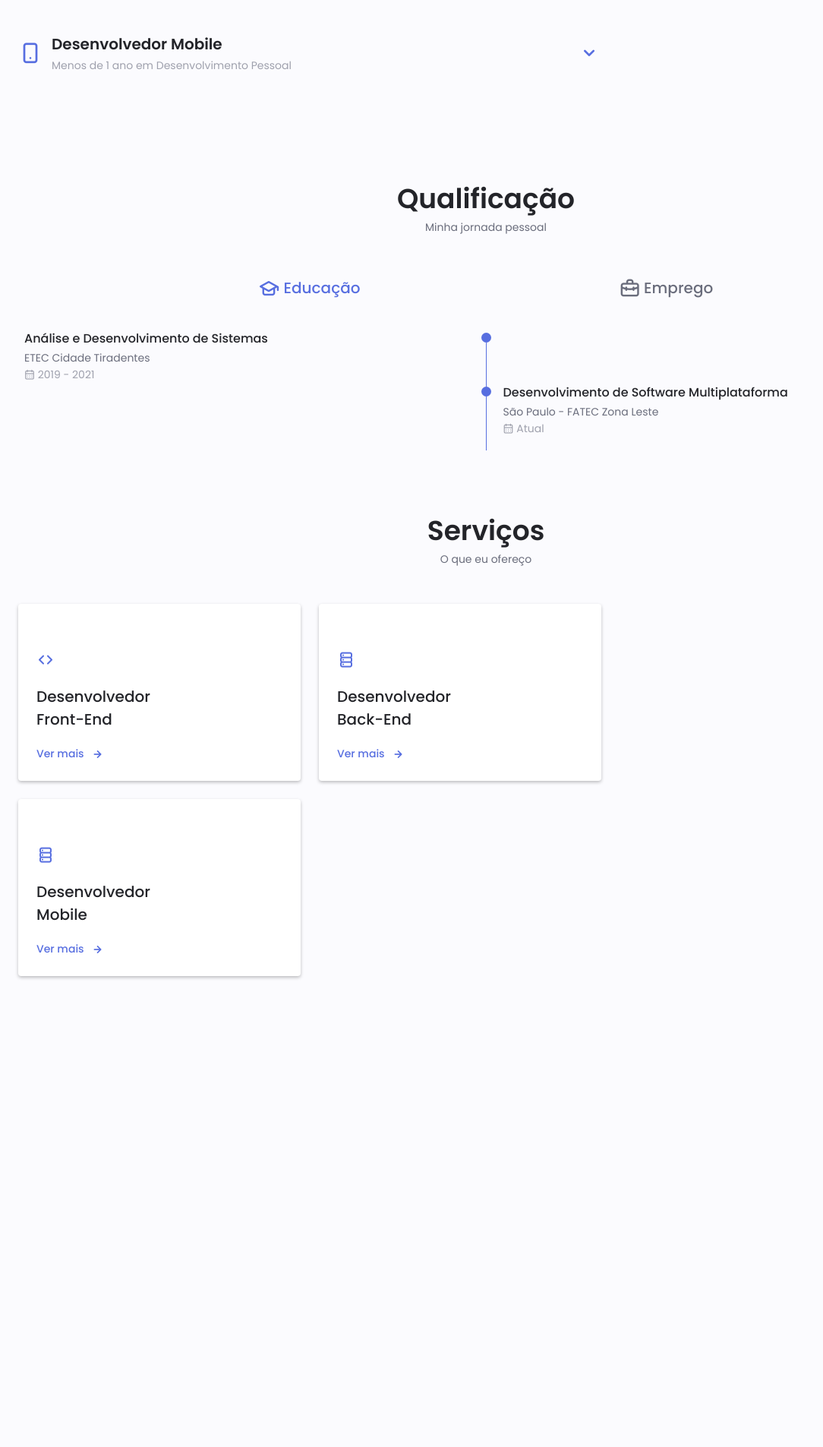
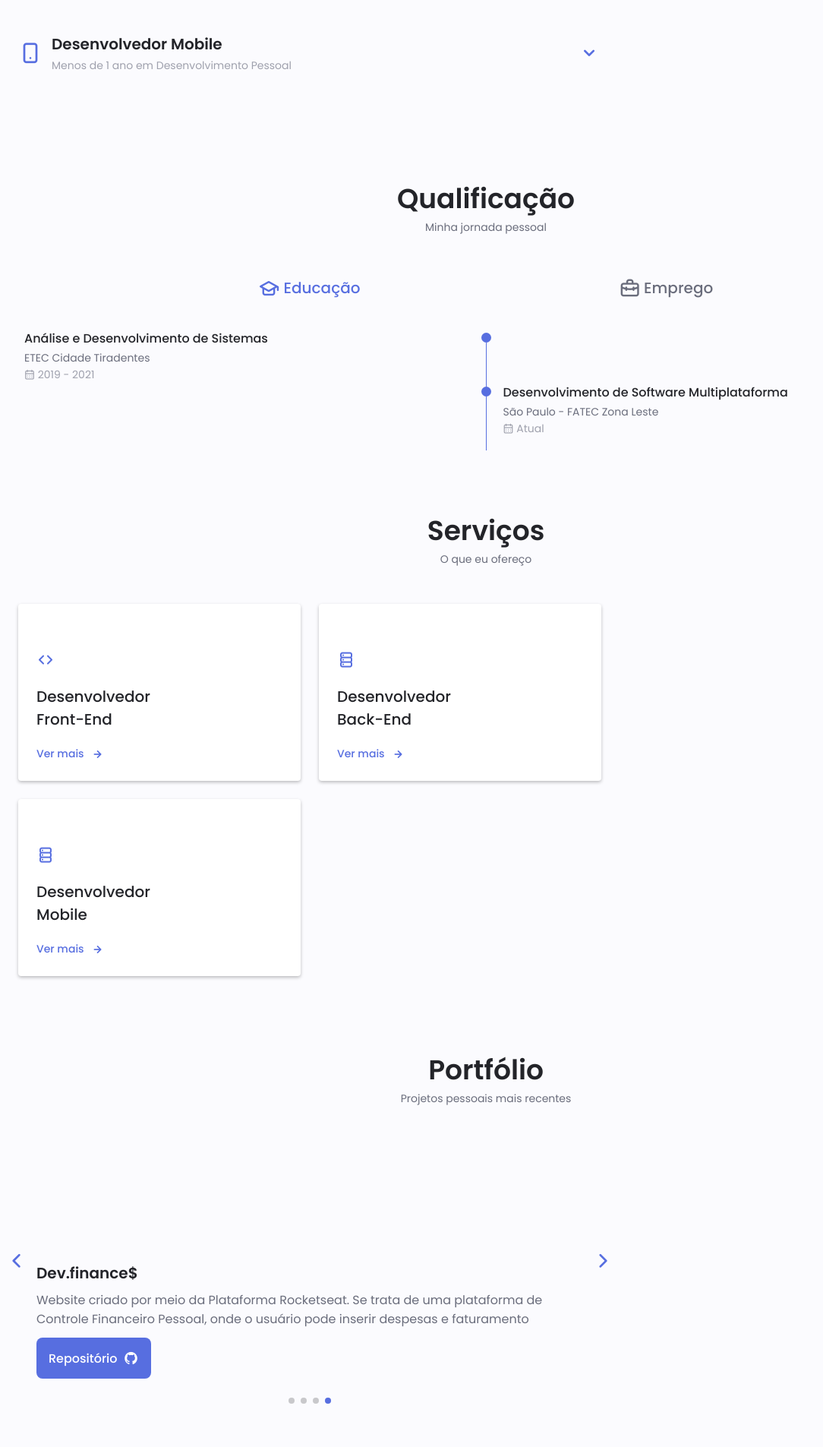
Before and after one commit to Gustavo-Nasc/Portfolio, a PHP site: page / in a window 1280 px wide. Shown: the part 1575-3480 px from the top of the page at 76% size, without its empty margins (0-1084 px from the left). Before the commit the page ends 2864 px from the top, so only its background shows below. Run offline with PHP 8.4, Linux system fonts and the light colour scheme; grey boxes are pictures that could not be loaded.

Commit message:
:pencil: Modify index, styles & js adding Portfolio and added projects.html

```diff
--- a/assets/css/styles.css
+++ b/assets/css/styles.css
@@ -742,6 +742,64 @@ img {
 }
 
 /*==================== PORTFOLIO ====================*/
+.portfolio__container {
+  overflow: initial;
+}
+
+.portfolio__content {
+  padding: 0 1.5rem;
+}
+
+.portfolio__video {
+  width: 265px;
+  border-radius: 0.5rem;
+  justify-self: center;
+}
+
+.portfolio__title {
+  font-size: var(--h3-font-size);
+  margin-bottom: var(--mb-0-5);
+}
+
+.portfolio__description {
+  margin-bottom: var(--mb-0-75);
+}
+
+.portfolio__button:hover .button__icon {
+  transform: translateX(0.25rem);
+}
+
+.swiper-button-prev::after,
+.swiper-button-next::after {
+  content: "";
+}
+
+.swiper-portfolio-icon {
+  font-size: 2rem;
+  color: var(--first-color);
+}
+
+.swiper-button-prev {
+  left: -1rem;
+}
+
+.swiper-button-next {
+  right: -1rem;
+}
+
+.swiper-container-horizontal > .swiper-pagination-bullets {
+  bottom: -2.5rem;
+}
+
+.swiper-pagination-bullet-active {
+  background-color: var(--first-color);
+}
+
+.swiper-button-prev,
+.swiper-button-next,
+.swiper-pagination-bullet {
+  outline: none;
+}
 
 /*==================== PROJECT IN MIND ====================*/
 
--- a/assets/js/main.js
+++ b/assets/js/main.js
@@ -92,7 +92,18 @@ modalCloses.forEach((modalClose, i) => {
 })
 
 /*==================== PORTFOLIO SWIPER  ====================*/
-
+let swiper = new Swiper('.portfolio__container', {
+    cssMode: true,
+    loop: true,
+    navigation: {
+        nextEl: '.swiper-button-next',
+        prevEl: '.swiper-button-prev',
+    },
+    pagination: {
+        el: '.swiper-pagination',
+        clickable: true,
+    }
+});
 
 /*==================== TESTIMONIAL ====================*/
 
--- a/index.html
+++ b/index.html
@@ -9,7 +9,7 @@
     <link rel="stylesheet" href="https://unicons.iconscout.com/release/v4.0.0/css/line.css">
 
     <!--==================== SWIPER CSS ====================-->
-    <link rel="stylesheet" href="">
+    <link rel="stylesheet" href="./assets/css/swiper-bundle.min.css">
 
     <!--==================== CSS ====================-->
     <link rel="stylesheet" href="./assets/css/styles.css">
@@ -44,14 +44,32 @@
                     </li>
 
                     <li class="nav__item">
+                        <a href="#qualification" class="nav__link">
+                            <i class="uil uil-notebooks nav__icon"></i> Qualificação
+                        </a>
+                    </li>
+
+                    <li class="nav__item">
                         <a href="#services" class="nav__link">
                             <i class="uil uil-bag nav__icon"></i> Serviços
                         </a>
                     </li>
 
                     <li class="nav__item">
-                        <a href="#portifolio" class="nav__link">
+                        <a href="#portfolio" class="nav__link">
                             <i class="uil uil-document-layout-left nav__icon"></i> Portfólio
+                        </a>
+                    </li>
+
+                    <li class="nav__item">
+                        <a href="#project" class="nav__link">
+                            <i class="uil uil-presentation-edit nav__icon"></i> Em Mente
+                        </a>
+                    </li>
+
+                    <li class="nav__item">
+                        <a href="#comments" class="nav__link">
+                            <i class="uil uil-comment-alt-dots nav__icon"></i> Comentários
                         </a>
                     </li>
 
@@ -377,7 +395,7 @@
         </section>
 
         <!--==================== QUALIFICATION ====================-->
-        <section class="qualification section">
+        <section class="qualification section" id="qualification">
             <h2 class="section__title">Qualificação</h2>
             <span class="section__subtitle">Minha jornada pessoal</span>
             <div class="qualification__container">
@@ -581,16 +599,98 @@
 
         <!--==================== PORTFOLIO ====================-->
         <section class="portfolio section" id="portfolio">
+            <h2 class="section__title">Portfólio</h2>
+            <span class="section__subtitle">Projetos pessoais mais recentes</span>
 
+            <div class="portfolio__container container swiper-container">
+                <div class="swiper-wrapper">
+                    <!--==================== PORTFOLIO 1 ====================-->
+                    <div class="portfolio__content grid swiper-slide">
+                        <video src="" autoplay loop class="portfolio__video"></video>
+
+                        <div class="portfolio__data">
+                            <h3 class="portfolio__title">Dev.finance$</h3>
+                            <p class="portfolio__description">
+                                Website criado por meio da Plataforma Rocketseat. Se trata
+                                de uma plataforma de Controle Financeiro Pessoal, onde o usuário pode inserir despesas e
+                                faturamento
+                            </p>
+                            <a href="https://github.com/Gustavo-Nasc/Rockeatseat-Maratora01-Discover"
+                                class="button button--flex button--small portfolio__button" target="_blank">
+                                Repositório
+                                <i class="uil uil-github button__icon"></i>
+                            </a>
+                        </div>
+                    </div>
+
+                    <!--==================== PORTFOLIO 2 ====================-->
+                    <div class="portfolio__content grid swiper-slide">
+                        <video src="" autoplay loop class="portfolio__video"></video>
+
+                        <div class="portfolio__data">
+                            <h3 class="portfolio__title">Em breve</h3>
+                            <p class="portfolio__description">
+                                Em breve
+                            </p>
+                            <a href="#" class="button button--flex button--small portfolio__button" target="_blank">
+                                Repositório
+                                <i class="uil uil-github button__icon"></i>
+                            </a>
+                        </div>
+                    </div>
+
+                    <!--==================== PORTFOLIO 3 ====================-->
+                    <div class="portfolio__content grid swiper-slide">
+                        <video src="" autoplay loop class="portfolio__video"></video>
+
+                        <div class="portfolio__data">
+                            <h3 class="portfolio__title">Em breve</h3>
+                            <p class="portfolio__description">
+                                Em breve
+                            </p>
+                            <a href="#" class="button button--flex button--small portfolio__button" target="_blank">
+                                Repositório
+                                <i class="uil uil-github button__icon"></i>
+                            </a>
+                        </div>
+                    </div>
+
+                    <!--==================== PORTFOLIO 4 ====================-->
+                    <div class="portfolio__content grid swiper-slide portfolio__more">
+                        <div class="portfolio__data">
+                            <h3 class="portfolio__title">Em breve</h3>
+                            <p class="portfolio__description">
+                                Em breve
+                            </p>
+                            <a href="./assets/html/projects.html"
+                                class="button button--flex button--small button--link portfolio__button">
+                                Mais projetos
+                                <i class="uil uil-arrow-right button__icon"></i>
+                            </a>
+                        </div>
+                    </div>
+                </div>
+
+                <!--==================== ARROWS ====================-->
+                <div class="swiper-button-next">
+                    <i class="uil uil-angle-right-b swiper-portfolio-icon"></i>
+                </div>
+                <div class="swiper-button-prev">
+                    <i class="uil uil-angle-left-b swiper-portfolio-icon"></i>
+                </div>
+
+                <!--==================== PAGINATION ====================-->
+                <div class="swiper-pagination"></div>
+            </div>
         </section>
 
         <!--==================== PROJECT IN MIND ====================-->
-        <section class="project section">
+        <section class="project section" id="project">
 
         </section>
 
         <!--==================== TESTIMONIAL ====================-->
-        <section class="testimonial section">
+        <section class="testimonial section" id="comments">
 
         </section>
 
@@ -609,7 +709,7 @@
 
 
     <!--==================== SWIPER JS ====================-->
-    <script src=""></script>
+    <script src="./assets/js/swiper-bundle.min.js"></script>
 
     <!--==================== MAIN JS ====================-->
     <script src="./assets/js/main.js"></script>
```
Also changed, not shown: assets/html/projects.html (added).
